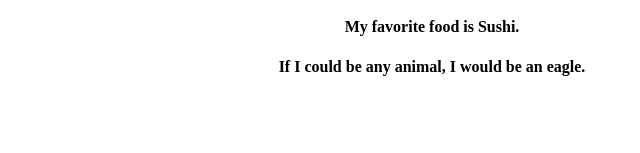
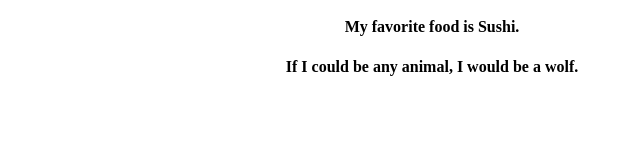
Before and after one commit to El-Roman/fades-on-deck, a plain HTML site: page index.html in a window 1280 px wide. Shown: the part 251-404 px from the top of the page, 208-848 px from the left. Drawn offline with Linux system fonts and the light colour scheme.

Commit message:
changed favorite animal

```diff
--- a/index.html
+++ b/index.html
@@ -14,7 +14,7 @@
 					<h4>My hometown is Los Angeles, CA.</h4>
 					<h4>My favorite color is Teal.</h4>
 					<h4>My favorite food is Sushi.</h4>
-					<h4>If I could be any animal, I would be an eagle.</h4>
+					<h4>If I could be any animal, I would be a wolf.</h4>
 			</div>
 		  </body>
 		</html>
```
